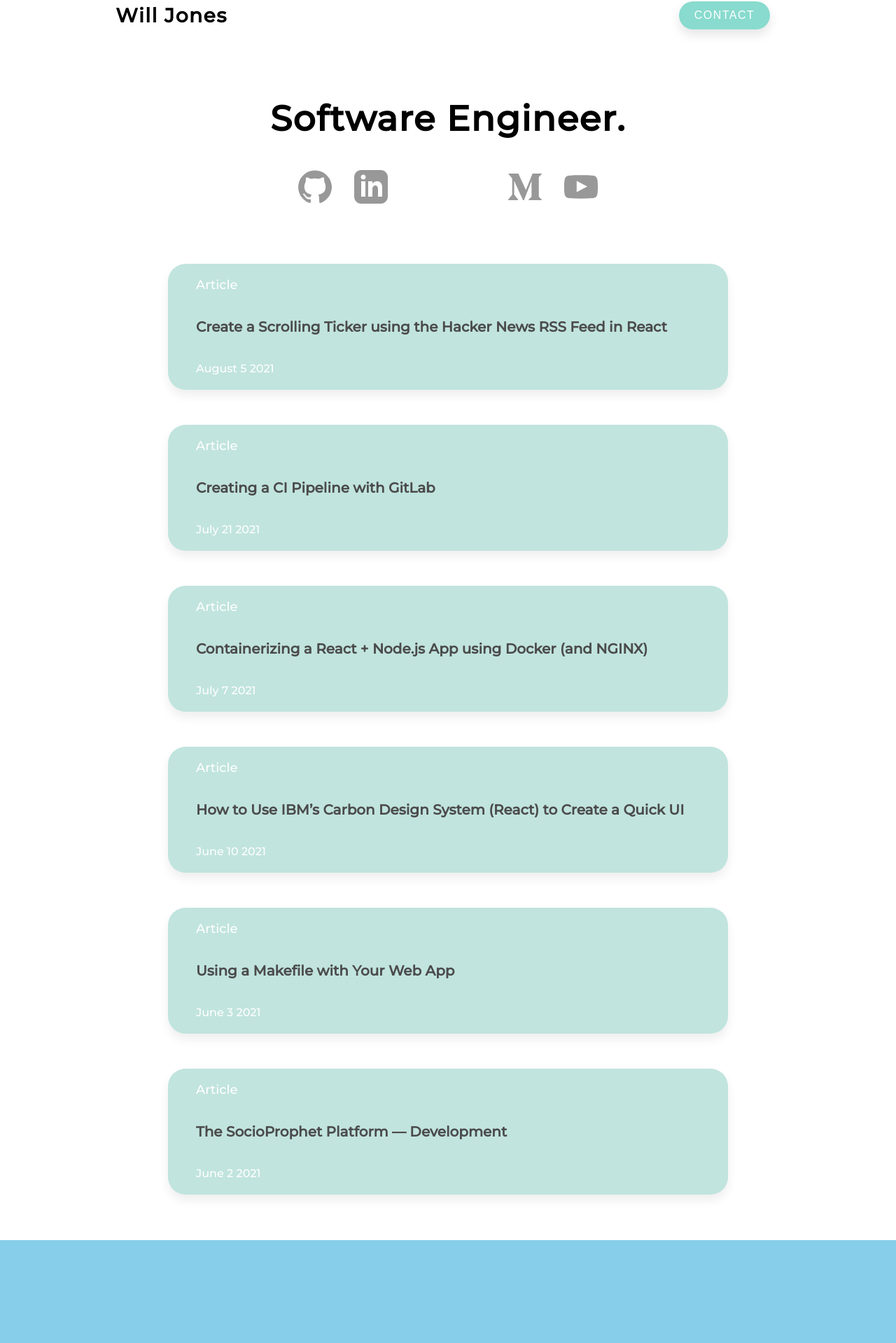
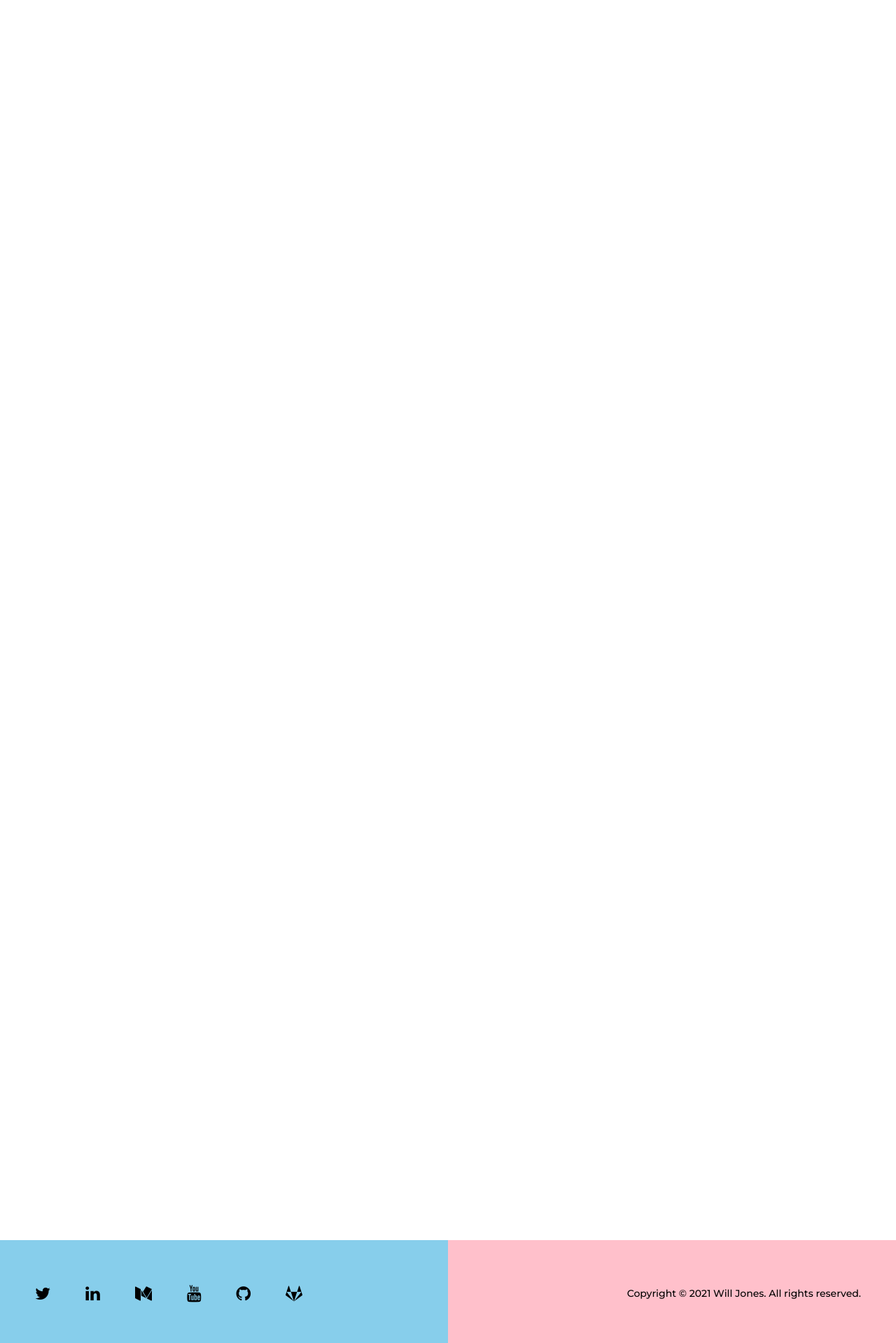
Before and after one commit to willdvlpr/willjones.io, a Next.js app: page / in a window 1280 px wide. Shown: the part 28-1947 px from the top of the page at 70% size. Built offline with nearby package versions, Linux system fonts and the light colour scheme.

Commit message:
aliased edit

```diff
--- a/src/components/Footer.tsx
+++ b/src/components/Footer.tsx
@@ -1,8 +1,8 @@
 import React from "react";
 import styled from "styled-components";
-// import { device } from "../utils/device";
+import { device } from "../utils/device";
 
-const FooterContainer = styled.footer`
+const FooterContainer = styled.div`
   position: absolute;
   bottom: 0;
   top: 100%;
@@ -12,89 +12,89 @@ const FooterContainer = styled.footer`
   background-color: skyblue;
 `;
 
-// const FooterLeft = styled.div`
-//   display: flex;
-//   float: left;
-//   height: 150px;
-//   width: 50%;
-//   background-color: skyblue;
+const FooterLeft = styled.div`
+  display: flex;
+  float: left;
+  height: 150px;
+  width: 50%;
+  background-color: skyblue;
 
-//   @media ${device.md} {
-//     float: none;
-//     width: 100%;
-//   }
+  @media ${device.md} {
+    float: none;
+    width: 100%;
+  }
 
-//   @media ${device.sm} {
-//     float: none;
-//     width: 100%;
-//   }
-// `;
+  @media ${device.sm} {
+    float: none;
+    width: 100%;
+  }
+`;
 
-// const FooterRight = styled.div`
-//   float: right;
-//   height: 150px;
-//   width: 50%;
-//   background-color: pink;
+const FooterRight = styled.div`
+  float: right;
+  height: 150px;
+  width: 50%;
+  background-color: pink;
 
-//   @media ${device.md} {
-//     float: none;
-//     width: 100%;
-//   }
-// `;
+  @media ${device.md} {
+    float: none;
+    width: 100%;
+  }
+`;
 
-// const FooterLink = styled.p`
-//   font-size: 24px;
-//   padding-top: 40px;
-//   padding-left: 50px;
-//   height: auto;
-//   line-height: 50%;
-//   cursor: pointer;
-//   &:hover {
-//     transform: translateY(0.1rem);
-//     opacity: 1;
-//   }
+const FooterLink = styled.p`
+  font-size: 24px;
+  padding-top: 40px;
+  padding-left: 50px;
+  height: auto;
+  line-height: 50%;
+  cursor: pointer;
+  &:hover {
+    transform: translateY(0.1rem);
+    opacity: 1;
+  }
 
-//   &:active {
-//     transform: translateY(-0.1rem);
-//   }
+  &:active {
+    transform: translateY(-0.1rem);
+  }
 
-//   @media ${device.md} {
-//     font-size: 20px;
-//     padding: 12px;
-//   }
+  @media ${device.md} {
+    font-size: 20px;
+    padding: 12px;
+  }
 
-//   @media ${device.sm} {
-//     font-size: 18px;
-//   }
-// `;
+  @media ${device.sm} {
+    font-size: 18px;
+  }
+`;
 
-// const FooterLinkRight = styled(FooterLink)`
-//   font-size: 14px;
-//   padding-right: 50px;
-//   width: 100%;
-//   line-height: 45px;
-//   text-align: right;
+const FooterLinkRight = styled(FooterLink)`
+  font-size: 14px;
+  padding-right: 50px;
+  width: 100%;
+  line-height: 45px;
+  text-align: right;
 
-//   a {
-//     text-decoration: none;
-//     color: #000;
-//   }
+  a {
+    text-decoration: none;
+    color: #000;
+  }
 
-//   @media ${device.md} {
-//     text-align: center;
-//     padding: 0;
-//   }
+  @media ${device.md} {
+    text-align: center;
+    padding: 0;
+  }
 
-//   @media ${device.sm} {
-//     font-size: 12px;
-//   }
-// `;
+  @media ${device.sm} {
+    font-size: 12px;
+  }
+`;
 
 const Footer = (): JSX.Element => {
   return (
     <FooterContainer>
-      {/* <FooterLeft> */}
-      {/* <FooterLink>
+      <FooterLeft>
+        <FooterLink>
           <i className="fa fa-twitter"></i>
         </FooterLink>
         <FooterLink>
@@ -111,15 +111,15 @@ const Footer = (): JSX.Element => {
         </FooterLink>
         <FooterLink>
           <i className="fa fa-gitlab"></i>
-        </FooterLink> */}
-      {/* </FooterLeft> */}
-      {/* <FooterRight> */}
-      {/* <FooterLinkRight>
+        </FooterLink>
+      </FooterLeft>
+      <FooterRight>
+        <FooterLinkRight>
           <a href="www.willjones.io">
             Copyright © 2021 Will Jones. All rights reserved.
           </a>
-        </FooterLinkRight> */}
-      {/* </FooterRight> */}
+        </FooterLinkRight>
+      </FooterRight>
     </FooterContainer>
   );
 };
--- a/src/components/PostPreview.tsx
+++ b/src/components/PostPreview.tsx
@@ -68,7 +68,7 @@ const PreviewDate = styled.div`
 const PostPreview = (): JSX.Element => {
   return (
     <>
-      <Preview>
+      {/* <Preview>
         <a
           href="https://willdvlpr.medium.com/create-a-scrolling-ticker-using-the-hacker-news-rss-feed-in-react-42633320a2b0"
           target="_blank"
@@ -133,7 +133,7 @@ const PostPreview = (): JSX.Element => {
           <PreviewTitle>The SocioProphet Platform — Development</PreviewTitle>
           <PreviewDate>June 2 2021</PreviewDate>
         </a>
-      </Preview>
+      </Preview> */}
     </>
   );
 };
--- a/src/pages/index.tsx
+++ b/src/pages/index.tsx
@@ -1,8 +1,8 @@
 import React from "react";
-import Head from "next/head";
-import NavBar from "../components/NavBar";
-import Display from "../components/Display";
-import PostPreview from "../components/PostPreview";
+// import Head from "next/head";
+// import NavBar from "../components/NavBar";
+// import Display from "../components/Display";
+// import PostPreview from "../components/PostPreview";
 import Footer from "../components/Footer";
 import styled from "styled-components";
 
@@ -12,26 +12,26 @@ const Container = styled.div`
   height: 1800px;
 `;
 
-const HeadingSection = styled.section`
-  width: 600px;
-  height: 250px;
-  margin-left: calc(50% - 300px);
-  padding-top: 125px;
-  text-align: center;
-`;
+// const HeadingSection = styled.section`
+//   width: 600px;
+//   height: 250px;
+//   margin-left: calc(50% - 300px);
+//   padding-top: 125px;
+//   text-align: center;
+// `;
 
-const Heading = styled.h1`
-  font-weight: 800;
-  font-size: 50px;
-  letter-spacing: 1.5px;
-  color: #000;
-`;
+// const Heading = styled.h1`
+//   font-weight: 800;
+//   font-size: 50px;
+//   letter-spacing: 1.5px;
+//   color: #000;
+// `;
 
 const Home = (): JSX.Element => {
   return (
     <>
       <Container>
-        <Head>
+        {/* <Head>
           <title>Will Jones</title>
         </Head>
         <NavBar />
@@ -39,7 +39,7 @@ const Home = (): JSX.Element => {
           <Heading>Software Engineer.</Heading>
         </HeadingSection>
         <Display />
-        <PostPreview />
+        <PostPreview /> */}
         <Footer />
       </Container>
     </>
--- a/src/styles/global.css
+++ b/src/styles/global.css
@@ -1,7 +1,7 @@
 html,
 body {
   padding: 0;
-  margin: auto;
+  margin: 0;
   width: 100%;
   font-family: Montserrat, sans-serif;
 }
```
